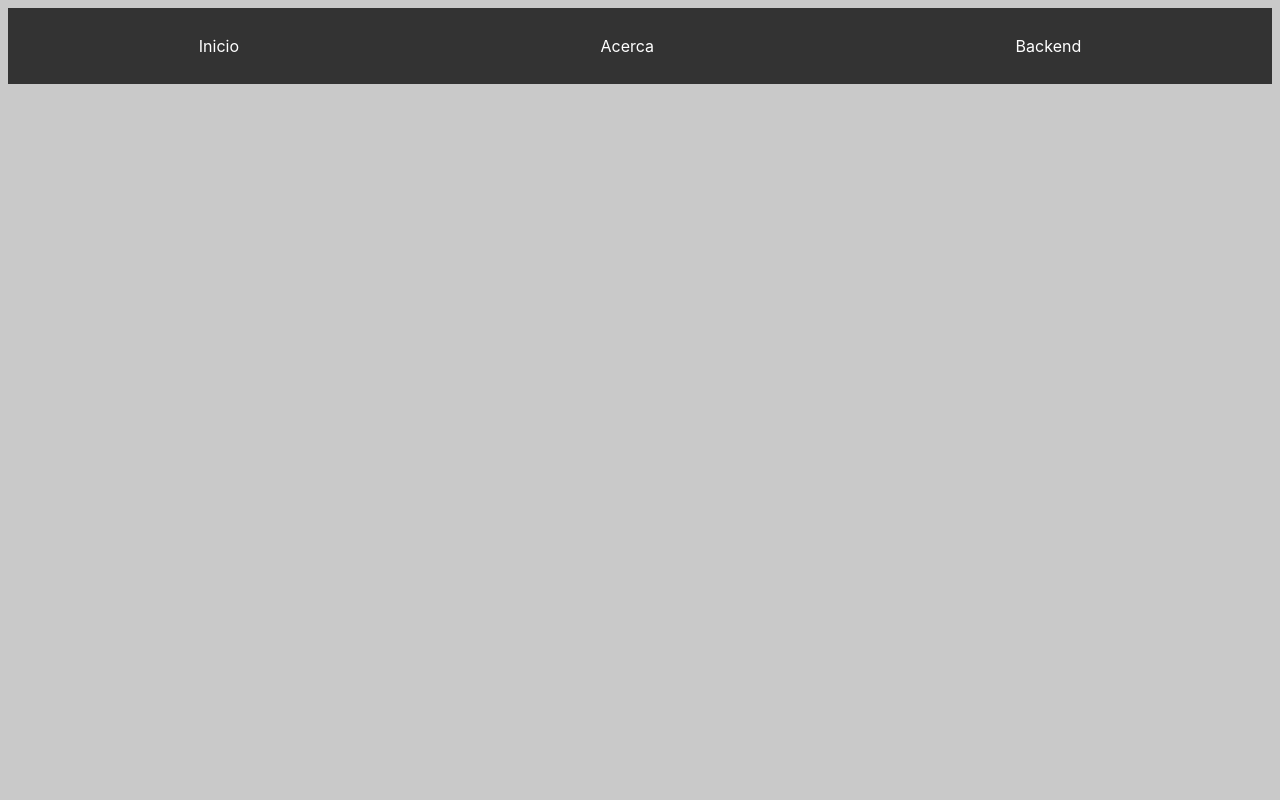
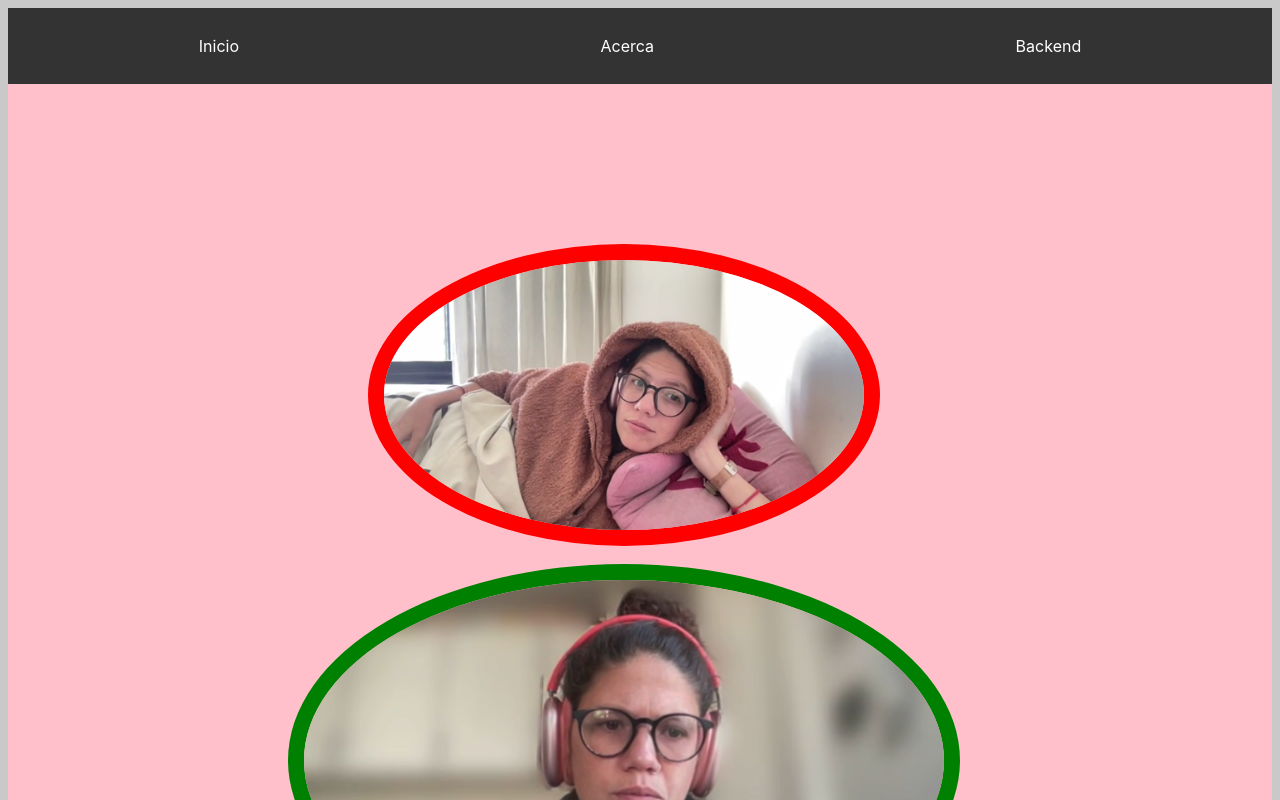
Before and after one commit to ezevazquez/react-nest, a React (Vite) app in the folder apps/client/: page / in a window 1280 px wide. Shown: the top 800 px of the page. Built offline with nearby package versions, Linux system fonts and the light colour scheme.

Commit message:
add app.tsx

```diff
--- a/apps/client/index.html
+++ b/apps/client/index.html
@@ -8,6 +8,6 @@
   </head>
   <body>
     <div id="root"></div>
-    <script type="module" src="/src/index.tsx"></script>
+    <script type="module" src="src/index.tsx"></script>
   </body>
 </html>
--- a/apps/client/src/index.tsx
+++ b/apps/client/src/index.tsx
@@ -1,10 +1,12 @@
 import React from 'react'
 import ReactDOM from 'react-dom/client'
 import Navbar from './components/navbar'
+import App from './components/app'
 import './index.css'
 
 ReactDOM.createRoot(document.getElementById('root')!).render(
   <React.StrictMode>
     <Navbar />
+    <App />
   </React.StrictMode>,
 );
```
Also changed, not shown: 4 other files (tests, documents, lock files or other folders).
